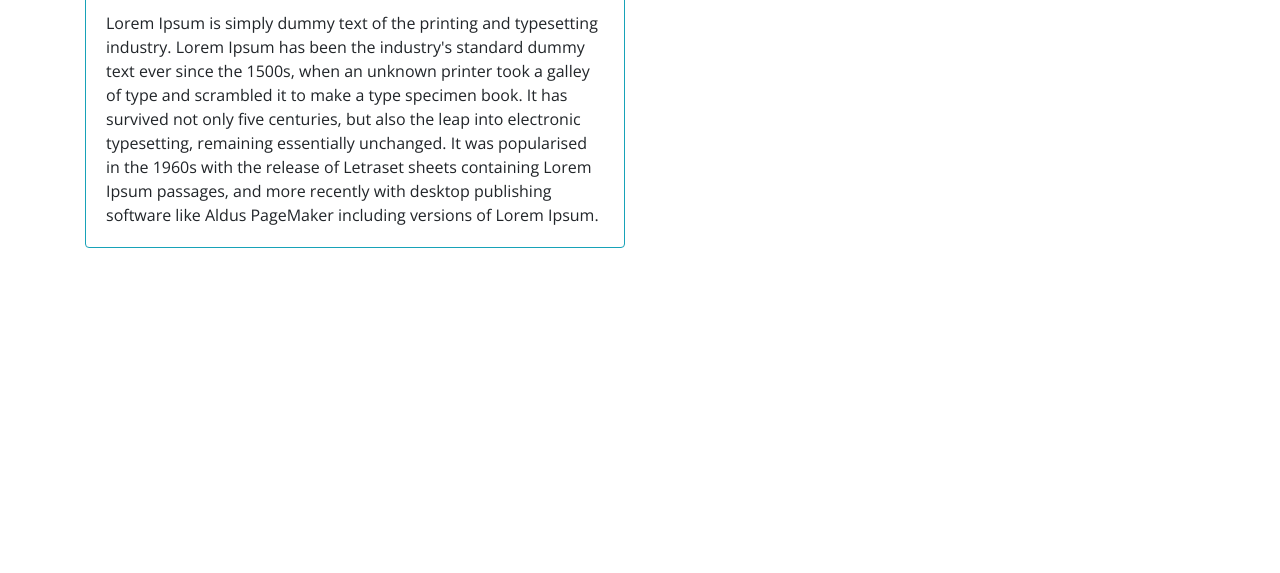
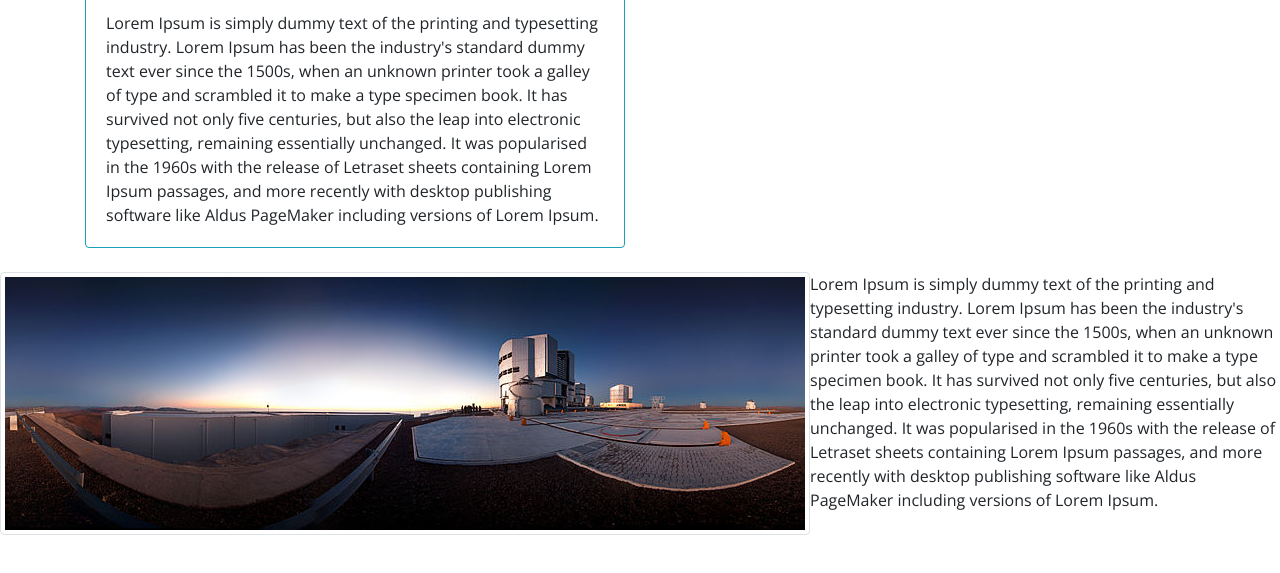
Before and after one commit to Dewan-Kabir/nucampsite, a website: page bootstrapcards.html in a window 1280 px wide. Shown: the part 69-642 px from the top of the page. Drawn offline with nearby package versions, Linux system fonts and the light colour scheme.

Commit message:
Added the media object classes in the boostrapcards page for practising the classes

```diff
--- a/bootstrapcards.html
+++ b/bootstrapcards.html
@@ -32,6 +32,8 @@
     <title>Bootstrap Cards</title>
 
 
+
+
   </head>
 
   <body>
@@ -57,8 +59,26 @@
             </div>
         </div>
     </div>
+    <br>
 
 
 
+    <div class="media">
+    <img class="img-fluid img-thumbnail" src="images/Very_Large_Telescope_Ready_for_Action_(ESO).jpg">
+    <div class="media-body">
+    <p>
+        Lorem Ipsum is simply dummy text of the printing and typesetting industry.
+                    Lorem Ipsum has been the industry's standard dummy text ever since the 1500s,
+                     when an unknown printer took a galley of type and scrambled it to make a type
+                      specimen book. It has survived not only five centuries, but also the leap into
+                      electronic typesetting, remaining essentially unchanged. It was popularised in
+                      the 1960s with the release of Letraset
+                    sheets containing Lorem Ipsum passages, and more recently with desktop publishing
+                     software like Aldus PageMaker including versions of Lorem Ipsum.
+    </p>
+</div>
+
+</div>
+
   </body>
 </html>
```
Also changed, not shown: images/Very_Large_Telescope_Ready_for_Action_(ESO).jpg (added), images/largestarwars.jpg (added), images/starwars.jpg (added).
